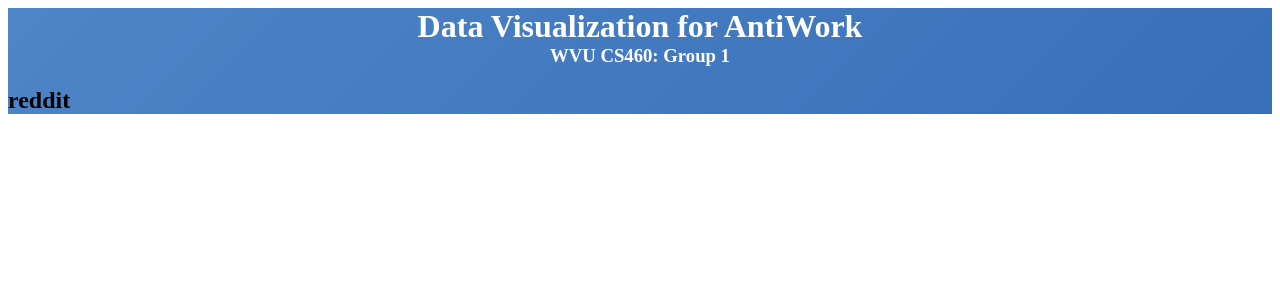
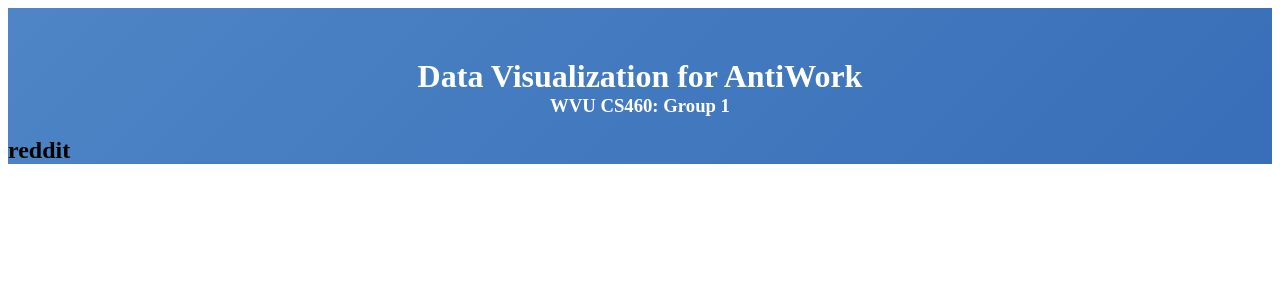
Before and after one commit to AbdalrahmanAfifi/CS460, an Angular app in the folder CS460/: page /reddit in a window 1280 px wide. Shown: the top 300 px of the page. Built offline with nearby package versions, Linux system fonts and the light colour scheme.

Commit message:
miniscule heading padding

```diff
--- a/CS460/src/app/reddit/reddit.component.css
+++ b/CS460/src/app/reddit/reddit.component.css
@@ -25,6 +25,7 @@ body {
     margin: 0 auto; /* Center horizontally using margin */
     font-weight: bold;
     color: white;
+    padding-top: 50px;
   }
   .subheading {
     text-align: center;
--- a/CS460/src/app/twitter/twitter.component.css
+++ b/CS460/src/app/twitter/twitter.component.css
@@ -26,6 +26,7 @@ body {
     margin: 0 auto; /* Center horizontally using margin */
     font-weight: bold;
     color: white;
+    padding-top: 50px;
   }
   .subheading {
     text-align: center;
```
